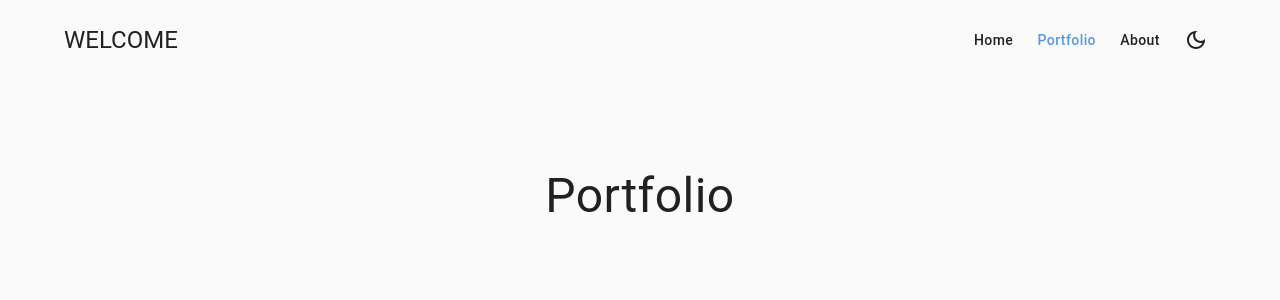
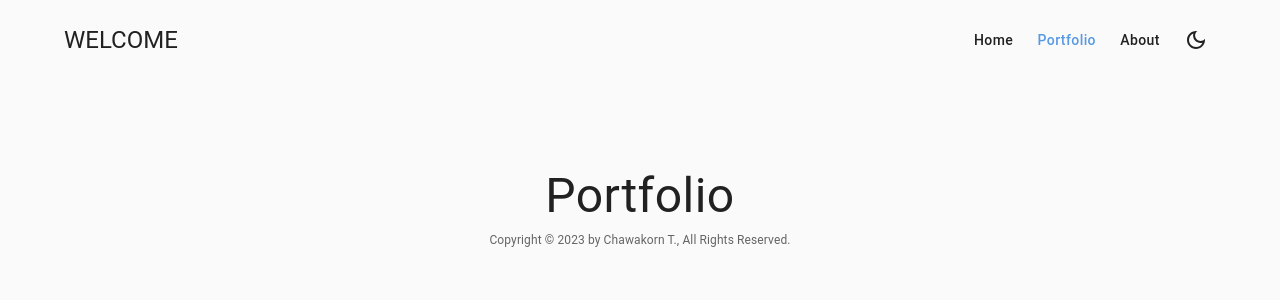
Before and after one commit to tim2538/portfolio, a React (Create React App) app: page /portfolio in a window 1280 px wide. Shown: the top 300 px of the page. Built offline with nearby package versions, Linux system fonts and the light colour scheme.

Commit message:
Update title component

```diff
--- /dev/null
+++ b/src/common/constants/index.ts
@@ -0,0 +1 @@
+export const COPYRIGHT = `Copyright © ${new Date().getFullYear()} by Chawakorn T., All Rights Reserved.`;
--- a/src/components/Title/index.tsx
+++ b/src/components/Title/index.tsx
@@ -2,14 +2,23 @@ import { Box, Typography } from '@mui/material';
 
 interface TitleProps {
   text: string;
+  subTitle?: string;
 }
 
-export default function Title({ text }: TitleProps) {
+export default function Title({ text = 'Title', subTitle }: TitleProps) {
   return (
-    <Box textAlign="center" sx={{ pt: { xs: 16, sm: 20 } }}>
+    <Box textAlign="center" sx={{ pt: { xs: 16, sm: 20 }, pb: 2 }}>
       <Typography sx={{ fontSize: { xs: 32, sm: 40, md: 48 } }}>
         {text}
       </Typography>
+      {subTitle && (
+        <Typography
+          color="text.secondary"
+          sx={{ lineHeight: 1.4, fontSize: { xs: 8, sm: 10, md: 12 } }}
+        >
+          {subTitle}
+        </Typography>
+      )}
     </Box>
   );
 }
--- a/src/pages/Portfolio/index.tsx
+++ b/src/pages/Portfolio/index.tsx
@@ -1,10 +1,11 @@
 import { Box } from '@mui/material';
+import { COPYRIGHT } from '../../common/constants';
 import Title from '../../components/Title';
 
 export default function Portfolio() {
   return (
     <Box>
-      <Title text="Portfolio" />
+      <Title text="Portfolio" subTitle={COPYRIGHT} />
     </Box>
   );
 }
```
